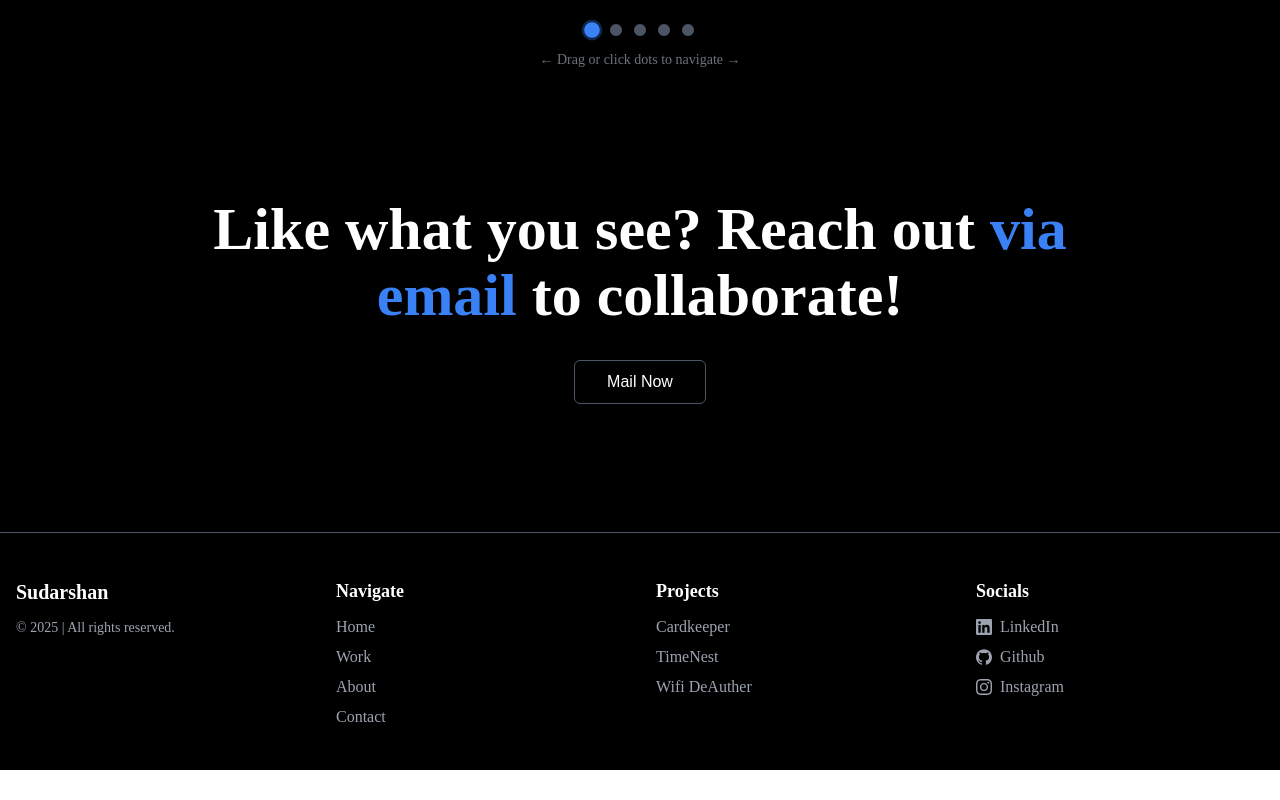
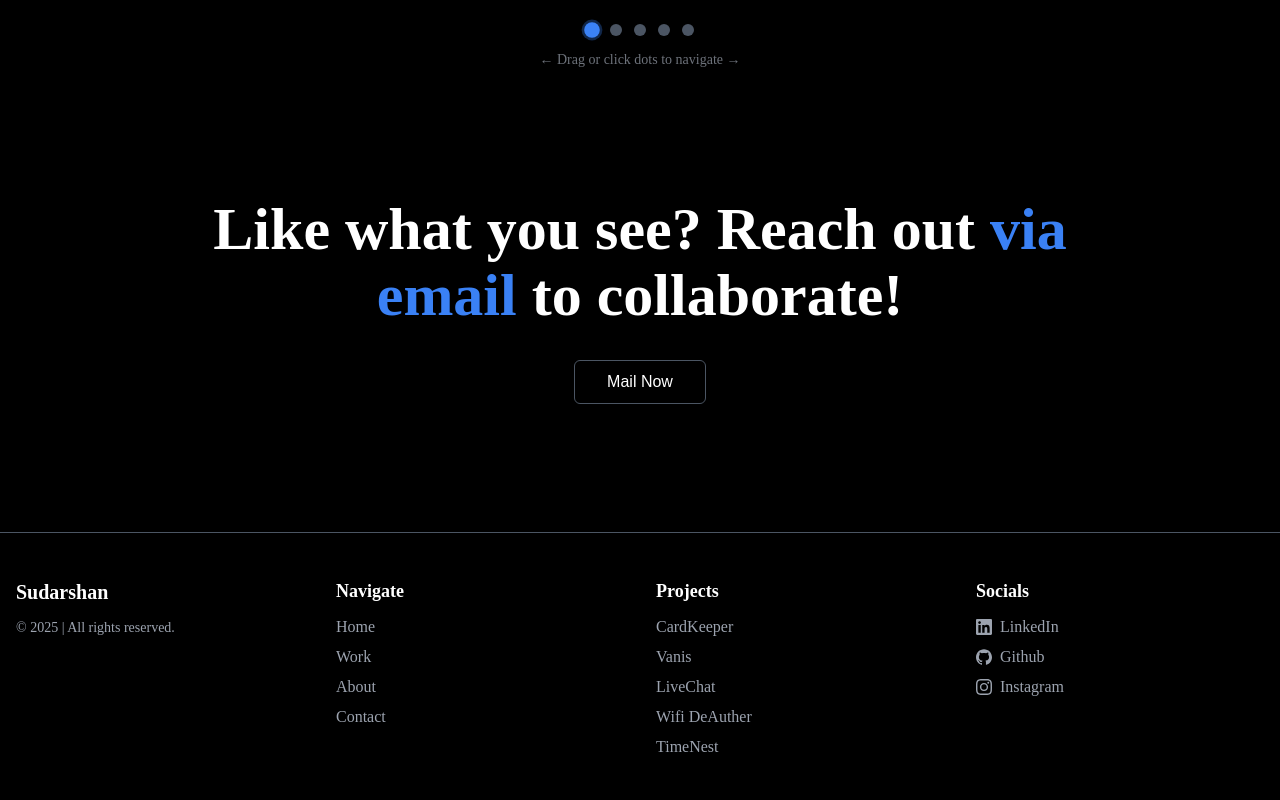
Before and after one commit to lynx-fx/Portfolio, a React (Vite) app: page / in a window 1280 px wide. Shown: the part 1956-2756 px from the top of the page. Before the commit the page ends 2726 px from the top, so only its background shows below. Built offline with nearby package versions, Linux system fonts and the light colour scheme.

Commit message:
Updated animation delay

```diff
--- a/index.html
+++ b/index.html
@@ -4,7 +4,7 @@
     <meta charset="UTF-8" />
     <link rel="icon" type="image/svg+xml" href="/lynxx.png" />
     <meta name="viewport" content="width=device-width, initial-scale=1.0" />
-    <title>Lynxx</title>
+    <title>Sudarshan Gharti</title>
   </head>
   <body>
     <div id="root"></div>
--- a/src/components/Landing.jsx
+++ b/src/components/Landing.jsx
@@ -170,27 +170,28 @@ export default function LandingPage() {
     const handleScroll = () => {
       const scrollY = window.scrollY;
       const windowHeight = window.innerHeight;
+      const triggerPoint = 0.7;
       // Check each section only once
       // Adjusted the multiplier from 0.95 to 1.05 to trigger animations even later
       if (!visibleSections.about && techRef.current) {
         const rect = techRef.current.getBoundingClientRect();
-        if (rect.top < windowHeight * 1.05) {
+        if (rect.top < windowHeight * triggerPoint) {
+          setVisibleSections((prev) => ({ ...prev, about: true }));
           // Trigger when the section is just entering the bottom of the viewport
-          setVisibleSections((prev) => ({ ...prev, about: true }));
         }
       }
       if (!visibleSections.work && projectsRef.current) {
         const rect = projectsRef.current.getBoundingClientRect();
-        if (rect.top < windowHeight * 1.05) {
+        if (rect.top < windowHeight * triggerPoint) {
+          setVisibleSections((prev) => ({ ...prev, work: true }));
           // Trigger when the section is just entering the bottom of the viewport
-          setVisibleSections((prev) => ({ ...prev, work: true }));
         }
       }
       if (!visibleSections.contact && contactRef.current) {
         const rect = contactRef.current.getBoundingClientRect();
-        if (rect.top < windowHeight * 1.05) {
+        if (rect.top < windowHeight * triggerPoint) {
+          setVisibleSections((prev) => ({ ...prev, contact: true }));
           // Trigger when the section is just entering the bottom of the viewport
-          setVisibleSections((prev) => ({ ...prev, contact: true }));
         }
       }
     };
@@ -563,36 +564,20 @@ export default function LandingPage() {
             <div className="footer-section">
               <h4 className="footer-section-title">Projects</h4>
               <ul className="footer-links">
+                {projects
+                  ? projects.map((project) => (
                       <li>
                         <a
-                    href="https://cardkeeper-lynx.netlify.app/"
+                          href={project.url}
                           target="_blank"
                           className="footer-link"
                           rel="noreferrer"
                         >
-                    Cardkeeper
+                          {project.title}
                         </a>
                       </li>
-                <li>
-                  <a
-                    href="https://timenest-lynx.netlify.app/"
-                    target="_blank"
-                    className="footer-link"
-                    rel="noreferrer"
-                  >
-                    TimeNest
-                  </a>
-                </li>
-                <li>
-                  <a
-                    href="https://github.com/lynx-fx/Bash-for-deauth-attack-on-wifi"
-                    target="_blank"
-                    className="footer-link"
-                    rel="noreferrer"
-                  >
-                    Wifi DeAuther
-                  </a>
-                </li>
+                    ))
+                  : ""}
               </ul>
             </div>
             <div className="footer-section">
--- a/src/styles/landing.css
+++ b/src/styles/landing.css
@@ -107,7 +107,7 @@ img {
   opacity: 0;
   transform: translateY(30px);
   /* Increased transition duration for a slower, more noticeable animation */
-  transition: all 1.2s cubic-bezier(0.25, 0.46, 0.45, 0.94);
+  transition: all 3s cubic-bezier(0.25, 0.46, 0.45, 0.94);
 }
 .hero-location.visible,
 .hero-title.visible,
```
Lines whose indentation alone changed are shown as unchanged.
